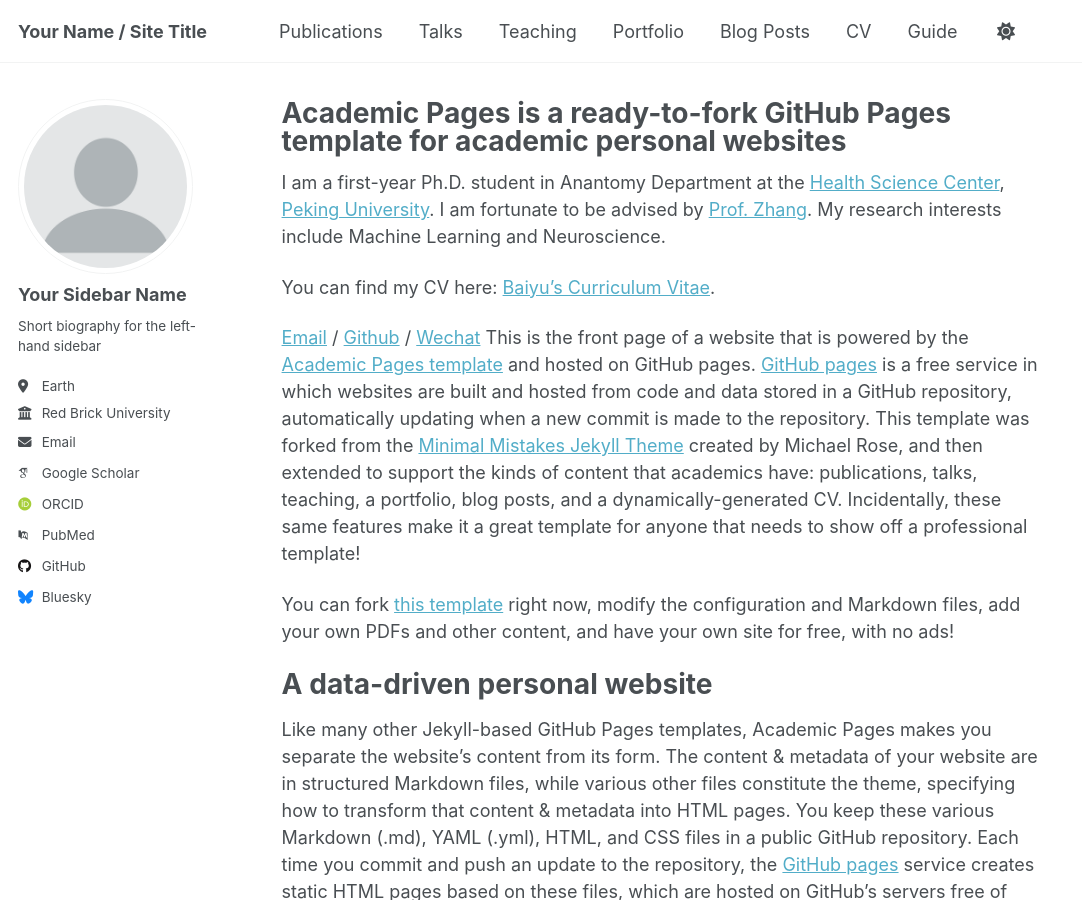
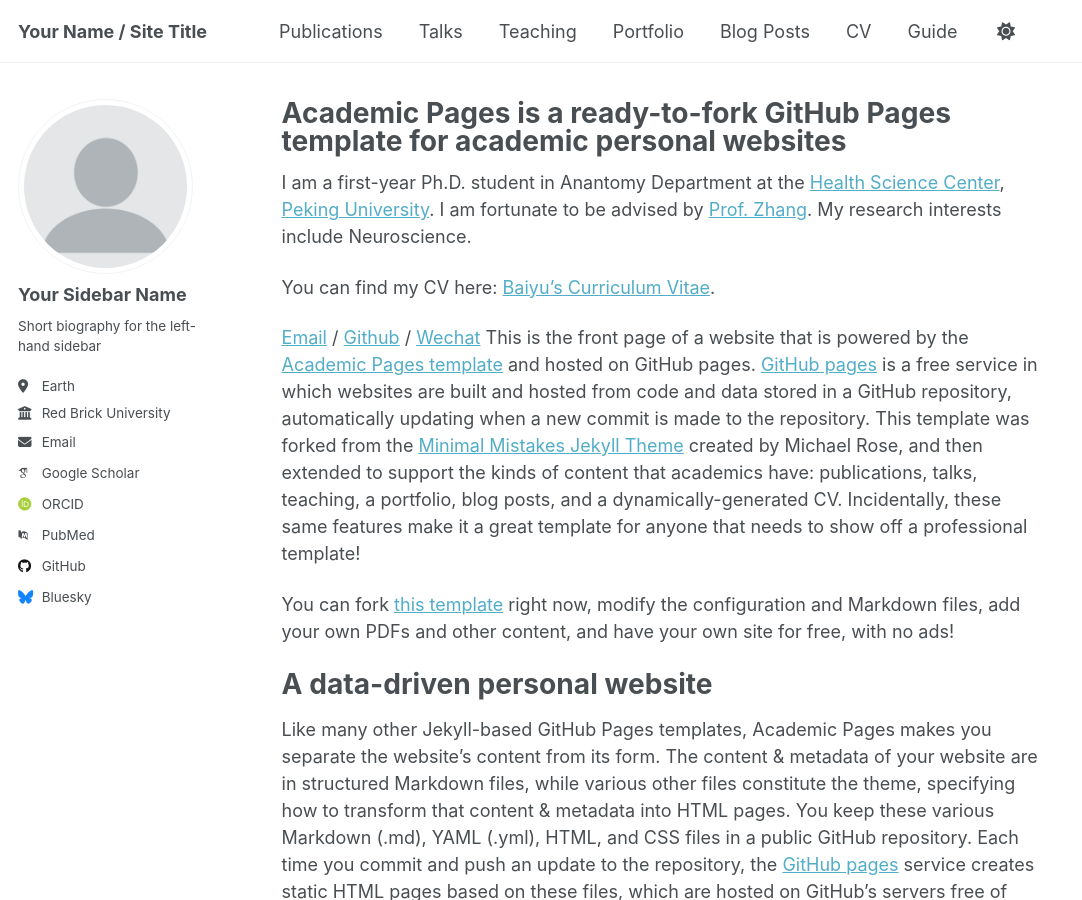
Before and after one commit to Baiyululu/Baiyululu.github.io, a Jekyll site: the page built from _pages/about.md, in a window 1280 px wide and 900 px high. Shown: the whole window, without its empty margins (0-1082 px from the left). Built offline with Jekyll 4.4.1, drawn with Linux system fonts in a browser that asks for light colours; some web fonts are replaced; a script that is not in the unit is left out.

Commit message:
Update about.md

```diff
--- a/_pages/about.md
+++ b/_pages/about.md
@@ -7,7 +7,7 @@ redirect_from:
   - /about.html
 ---
 
-I am a first-year Ph.D. student in Anantomy Department at the [Health Science Center](https://www.nihds.pku.edu.cn/), [Peking University](https://www.pku.edu.cn/). I am fortunate to be advised by [Prof. Zhang](). My research interests include Machine Learning and Neuroscience.
+I am a first-year Ph.D. student in Anantomy Department at the [Health Science Center](https://www.nihds.pku.edu.cn/), [Peking University](https://www.pku.edu.cn/). I am fortunate to be advised by [Prof. Zhang](). My research interests include Neuroscience.
 
 You can find my CV here: [Baiyu's Curriculum Vitae](../assets/Curriculum_Vitae.pdf).
 
```
